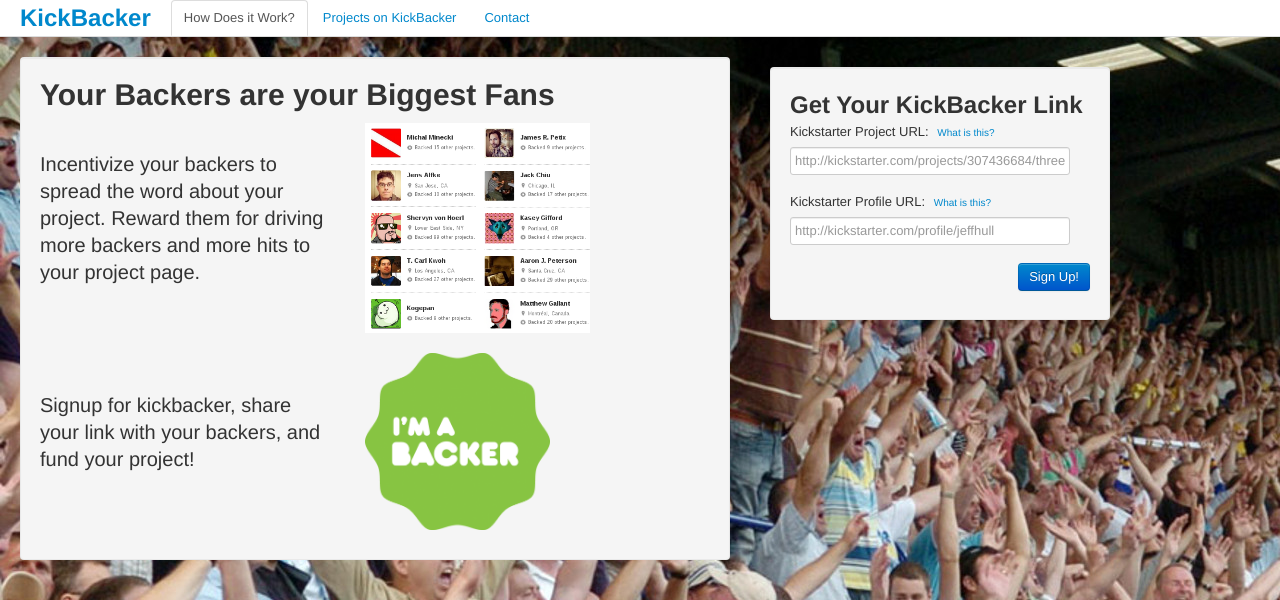
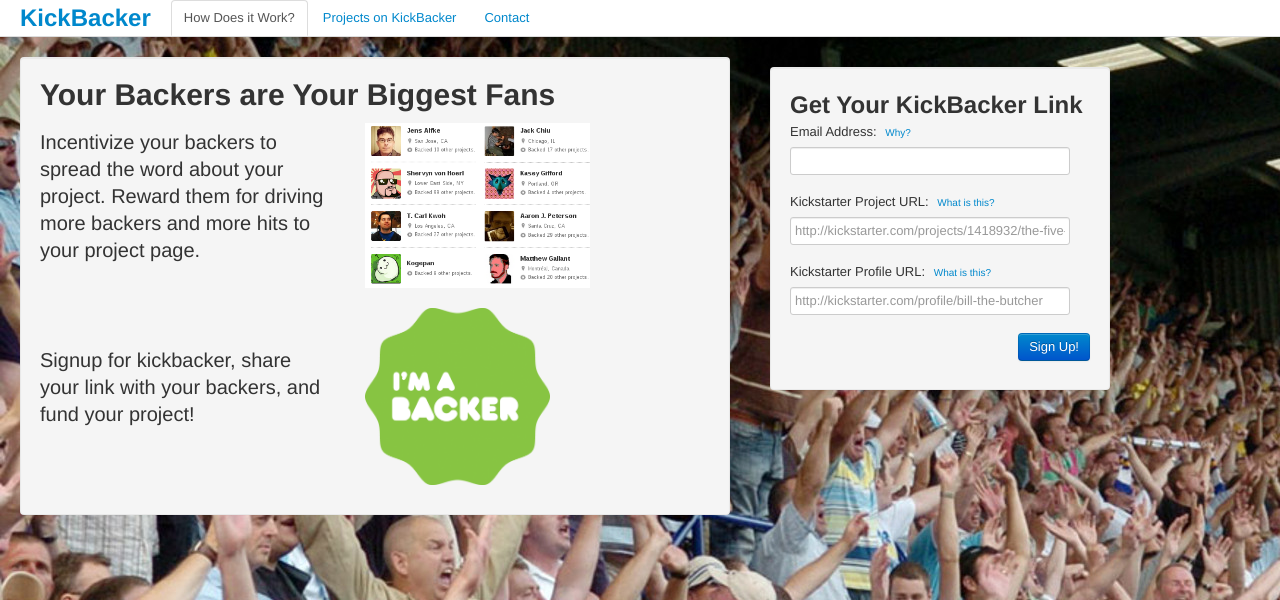
Before and after one commit to jsh2134/kickbacker, a Flask app: page / in a window 1280 px wide. Shown: the top 600 px of the page. Run offline with Flask 2, Linux system fonts and the light colour scheme; data that the repository does not hold is empty; parts of the project's set-up code (start-up, migrations or seed data) failed here and were passed over; some libraries are stand-ins or nearby versions.

Commit message:
added email address to collected data, more/better field validation, kickbacker user

```diff
--- a/kickbacker/celery_queue/tasks.py
+++ b/kickbacker/celery_queue/tasks.py
@@ -9,5 +9,5 @@ def harvest_project(url):
 	kickstarter.get_project(url)
 
 @celery.task
-def harvest_backer(url):
-	kickstarter.get_backer(url)
+def harvest_backer(url, backer_type):
+	kickstarter.get_backer(url, backer_type)
--- a/kickbacker/kickstarter.py
+++ b/kickbacker/kickstarter.py
@@ -339,7 +339,7 @@ def get_project(project_url):
 	return project_dict
 
 
-def get_backer(backer_url):
+def get_backer(backer_url, backer_type):
 
 	logging.info("Parsing URL %s" % (backer_url) )
 
@@ -352,6 +352,9 @@ def get_backer(backer_url):
 	for key, value in backer_dict.iteritems():
 		a = datalib.update_backer(app.rs, backer_id, key, value)
 		logging.info('%s %s: %s for %s' % ("Added" if a else "Existed", key, value, backer_id))
+
+	# Add Backer Type
+	datalib.update_backer(app.rs, backer_id, 'type', backer_type)
 
 	return backer_dict
 
--- a/kickbacker/static/js/kickbacker.js
+++ b/kickbacker/static/js/kickbacker.js
@@ -33,7 +33,7 @@ function get_backers(url, callback, err_callback) {
            });
   }
 
-function save_key(key, backer_id, project_id, url, kb_url) {
+function save_key(key, backer_id, project_id, url, kb_url, email, kb_type) {
     $.ajax({ 'type': 'POST',
            'async': false,
            'cache': false,
@@ -43,7 +43,9 @@ function save_key(key, backer_id, project_id, url, kb_url) {
                 'backer_id' : backer_id,
                 'project_id' : project_id,
                 'url' : url,
-                'kb_url' : kb_url
+                'kb_url' : kb_url,
+                'email' : email,
+                'kb_type': kb_type
            },
            'url': '/key'
            });
@@ -65,17 +67,30 @@ function get_project_backers() {
 function get_backer_id(url) {
   var pattern = '/profile/([A-z0-9]*)/?';
   var matched = url.match(pattern);
-  return matched[1]
+  try {
+    return matched[1];
+  } catch(err) {
+    return false;
+  }
 }
 
 function get_project_id(url) {
   var pattern = '/projects/([A-z0-9]*)/?';
   var matched = url.match(pattern);
-  return matched[1]
+  try {
+    return matched[1];
+  } catch(err) {
+    return false;
+  }
 }
 
-function build_kb_url(project_id, backer_id) {
-  return self.document.location.origin + "/"
+function build_kb_url(project_id, backer_id, kb_type) {
+  if (kb_type == 'owner') {
+       return self.document.location.origin + "/"
+            + "new/"
+            + project_id + "/"
+  } else  {
+       return self.document.location.origin + "/"
             + "r/"
             + project_id + "/"
             + backer_id + "/"
@@ -87,14 +102,25 @@ function clean_url(url) {
   return matched[1]
 }
 
-function is_valid_kickstarter_url(url) {
-  if (url.match('kickstarter') != null) { return true; }
-  else { return false;}
+function is_valid_kickstarter_url(url, url_type) {
+  if (url.match('kickstarter') == null) {
+    return false;
+  }
+  if ((url_type == 'backer') && (get_backer_id(url) == false)) {
+    return false;
+  }
+  if ((url_type == 'project') && (get_project_id(url) == false)) {
+    return false;
+  }
+  return true;
 }
 
 function display_url() {
+    $('#go').attr('disabled', 'disabled');
     var url = $('#ks-url').val();
     var profile = $('#ks-profile').val();
+    var email = $('#ks-email').val();
+    var kb_type = $('#kb-type').val();
 
     //Strip Args from URLs
     url = clean_url(url);
@@ -102,13 +128,30 @@ function display_url() {
 
     var backer_id = get_backer_id(profile);
     var project_id = get_project_id(url);
-    var kb_url = build_kb_url(project_id, backer_id);
+    var kb_url = build_kb_url(project_id, backer_id, kb_type);
     get_awesm_url(kb_url, function(data) {
+                $('#button-div').toggle();
                 $('#your-link').toggle();
                 $('#your-link-area').val(data.awesm_url);
-                save_key(data.path, backer_id, project_id, url, kb_url);
+                save_key(data.path, backer_id, project_id, url, kb_url, email, kb_type);
               }, function(data) {
                   console.log(data);
                   $('#your-link').html("An Error has occurred when shortening your url: " + data.responseText);
                   });
    }
+function is_valid_email() {
+  var re = /\S+@\S+\.\S+/;
+  return re.test($('#ks-email').val());
+}
+function is_valid_submit() {
+   if (is_valid_kickstarter_url($('#ks-url').val(), 'project') == false) {
+     return false;
+  }
+   if (is_valid_kickstarter_url($('#ks-profile').val(), 'backer') == false) {
+     return false;
+  }
+   if (is_valid_email() == false) {
+     return false;
+  }
+  return true;
+}
--- a/kickbacker/templates/get_project.html
+++ b/kickbacker/templates/get_project.html
@@ -9,26 +9,38 @@ $(function () {
   var poptions = { 'placement': 'left' };
   $('#ks-url-help').popover(poptions);
   $('#ks-profile-help').popover(poptions);
+  $('#ks-email-help').popover(poptions);
   $('#ks-url').keyup(function() {
     url = $('#ks-url').val();
-    if (is_valid_kickstarter_url(url) == false) {
+    if (is_valid_kickstarter_url(url, 'project') == false) {
        $('#ks-url').addClass('error');
        $('#go').attr('disabled', 'disabled');
     } else {
        $('#ks-url').removeClass('error');
-        if (is_valid_kickstarter_url($('#ks-profile').val()) == true) {
+        if (is_valid_submit() == true) {
           $('#go').removeAttr('disabled');
         }
     }
   });
   $('#ks-profile').keyup(function() {
     url = $('#ks-profile').val();
-    if (is_valid_kickstarter_url(url) == false) {
+    if (is_valid_kickstarter_url(url, 'backer') == false) {
        $('#ks-profile').addClass('error');
        $('#go').attr('disabled', 'disabled');
     } else {
        $('#ks-profile').removeClass('error');
-        if (is_valid_kickstarter_url($('#ks-url').val()) == true) {
+        if (is_valid_submit() == true) {
+          $('#go').removeAttr('disabled');
+        }
+    }
+  });
+  $('#ks-email').keyup(function() {
+    if (is_valid_email() == false) {
+       $('#ks-email').addClass('error');
+       $('#go').attr('disabled', 'disabled');
+    } else {
+       $('#ks-email').removeClass('error');
+        if (is_valid_submit() == true) {
           $('#go').removeAttr('disabled');
         }
     }
@@ -46,7 +58,7 @@ $(function () {
    <h2>Get Your KickBacker Link</h2>
    <fieldset class="control-group">
       {% if lead_type == 'backer' %}
-          <input id="ks-url" name="url" type="hidden" value="{{ project['url'] }}">
+          <!-- Project Header -->
           <div id='project-{{project.id}}' class='index-project-leaderboard'>
             <p>
             <a href="http://kickstarter.com/{{project.link}}"><img src='{{project.img}}' width='100px' class='thumb'></a>
@@ -61,32 +73,58 @@ $(function () {
             </p>
           </div>
         <hr>
+      {% endif %}
+      <!-- Begin Email Info -->
+      <div class="control-group">
+         <label class="control-label">Email Address:
+            <span class='help-inline'>
+              <a style='font-size:10px;' id='ks-email-help' rel='popover' href='#' data-original-title='Email Address' data-content='We will use your email address to identify your projects. We will only send you emails about your KickBacker account and project progress. We will never rent, sell, barter or exchange your information for any other purpose.'>Why?</a>
+            </span>
+          </label>
+        <div class="controls">
+          <input id="ks-email" name="email" type="text" class='input-xlarge'>
+        </div>
+      </div>
+      <!-- Begin Project Info -->
+      {% if lead_type == 'backer' %}
+        <input id="kb-type" name="kb-type" type="hidden" value="backer">
+        <input id="ks-url" name="url" type="hidden" value="{{ project['url'] }}">
       {% else %}
+        <input id="kb-type" name="kb-type" type="hidden" value="owner">
         <div class="control-group">
           <label class="control-label">Kickstarter Project URL:
             <span class='help-inline'>
-              <a style='font-size:10px;' id='ks-url-help' rel='popover' href='#' data-original-title='Kickstarter Project URL' data-content='Enter the URL of the project you wish to promote. You can get the kickstarter project URL by going to the Kickstarter page for that project, and copy and pasting the link here. <br><br> It will be in the format <b>http://kickstarter.com/projects/project-shortname-or-id/full-project-name</b>'>What is this?</a>
+              <a style='font-size:10px;' id='ks-url-help' rel='popover' href='#' data-original-title='Kickstarter Project URL' data-content='Enter the URL of the project you wish to promote. You can get the kickstarter project URL by going to the Kickstarter page for that project, and copy and pasting the link here. <br><br> It will look like this: <b>http://kickstarter.com/projects/project-shortname-or-id/full-project-name</b>'>What is this?</a>
             </span>
           </label>
           <div class="controls">
-            <input id="ks-url" name="url" type="text" class='input-xlarge' placeholder='http://kickstarter.com/projects/307436684/three-and-a-half-pike'>
+            <input id="ks-url" name="url" type="text" class='input-xlarge' placeholder='http://kickstarter.com/projects/1418932/the-five-points'>
           </div>
         </div>
       {% endif %}
+      <!-- Begin Backer Info -->
       <div class="control-group">
         <label class="control-label">Kickstarter Profile URL:
             <span class='help-inline'>
-              <a style='font-size:10px;' id='ks-profile-help' rel='popover' href='#' data-original-title='Kickstarter Profile URL' data-content='You can get your kickstarter profile URL by logging into Kickstarter, going to your profile page, and copy and pasting the link here. <br><br> It will be in the format <b>http://kickstarter.com/profile/your-name-or-id</b>'>What is this?</a>
+              <a style='font-size:10px;' id='ks-profile-help' rel='popover' href='#' data-original-title='Kickstarter Profile URL' data-content='You can get your kickstarter profile URL by logging into Kickstarter, going to your profile page, and copy and pasting the link here. <br><br> It will look like this: <b>http://kickstarter.com/profile/your-name-or-id</b>'>What is this?</a>
             </span>
           </label>
         <div class="controls">
-          <input id="ks-profile" name="ks-profile" type="text" class='input-xlarge' placeholder="http://kickstarter.com/profile/jeffhull">
+          <input id="ks-profile" name="ks-profile" type="text" class='input-xlarge' placeholder="http://kickstarter.com/profile/bill-the-butcher">
         </div>
       </div>
       <div id='your-link'>
         <textarea id='your-link-area' class='input-xlarge'>
         </textarea>
+        <span class='help-inline'>
+          {% if lead_type == 'backer' %}
+            Copy Your Link and Go!
+          {% else %}
+            Copy Your Link, Share with your Backers and Go!
+          {% endif %}
+        </span>
       </div>
+      <div id="button-div">
         <button id='go' type="button" onclick='display_url()' class="btn btn-primary" style='float:right;'>
           {% if lead_type == 'backer' %}
             Start Earning Kickbacks!
@@ -94,6 +132,7 @@ $(function () {
             Sign Up!
           {% endif %}
         </button>
+      </div>
   </fieldset>
   </form>
 </div>
--- a/kickbacker/templates/index.html
+++ b/kickbacker/templates/index.html
@@ -7,7 +7,7 @@
     {% if lead_type == 'backer' %}
       <h1>Earn Rewards by Sharing</h1>
     {% elif lead_type == 'owner' %}
-      <h1>Your Backers are your Biggest Fans</h1>
+      <h1>Your Backers are Your Biggest Fans</h1>
     {% endif %}
     </div>
     <div class='buzzword-wrapper'>
--- a/kickbacker/views.py
+++ b/kickbacker/views.py
@@ -67,6 +67,8 @@ def key_redirect(project_id, backer_id):
 	key = raw_key.split('_')[1]
 	redirect_url = datalib.get_redirect(app.rs, key)
 
+	redirect_url = '%s?ref=kickbacker' % (redirect_url)
+
 	# TODO if you have cookie don't count
 	# Increment Clicks
 	datalib.increment_short_key_value(app.rs, key, 'clicks')
@@ -94,26 +96,34 @@ def add_short_key():
 	kb_url = request.form.get('kb_url')
 	backer_id = request.form.get('backer_id')
 	project_id = request.form.get('project_id')
+	email = request.form.get('email')
+	kb_type = request.form.get('kb_type')
 
 	url = lib.strip_url_args(url)
 
-	create_new_project(backer_id, project_id, key, kb_url, url)
+	create_new_project(backer_id, project_id, key, kb_url, \
+						url, email, kb_type)
 
 	return jsonify( {   'success':True,
 						'message':'Added key:%s for backer:%s to project:%s' \
 									% (key, backer_id, project_id)})
 
 
-def create_new_project(backer_id, project_id, key, kb_url, url):
+def create_new_project(backer_id, project_id, key, \
+						kb_url, url, email, kb_type):
 
 	# Queue up backer scrape job
 	if datalib.add_backer(app.rs, backer_id):
-		tasks.harvest_backer.delay(kickstarter.BACKER_URL % (backer_id))
+		tasks.harvest_backer.delay(kickstarter.BACKER_URL % (backer_id), kb_type)
 
 	# Queue up project scrape job
 	if datalib.add_project(app.rs, project_id):
 		tasks.harvest_project.delay(url)
 
+	datalib.add_kickbacker(app.rs, email)
+	datalib.update_kickbacker(app.rs, email, 'project', project_id)
+	datalib.update_kickbacker(app.rs, email, 'backer',  backer_id)
+	datalib.update_kickbacker(app.rs, email, 'backer_type',  kb_type)
 	datalib.add_project_backer(app.rs, project_id, backer_id)
 	datalib.add_short_key(app.rs, key)
 	datalib.add_backer_short_key(app.rs, backer_id, key)
@@ -121,9 +131,11 @@ def create_new_project(backer_id, project_id, key, kb_url, url):
 	datalib.add_redirect(app.rs, key, url)
 	datalib.update_short_key(app.rs, key, 'clicks', 0)
 	datalib.update_short_key(app.rs, key, 'url', url)
-	datalib.update_short_key(app.rs, key, 'created', datetime.datetime.now())
+	datalib.update_short_key(app.rs, key, 'created', \
+										datetime.datetime.now())
 	datalib.update_short_key(app.rs, key, 'project_id', project_id)
 	datalib.update_short_key(app.rs, key, 'backer_id', backer_id)
+	datalib.update_short_key(app.rs, key, 'backer_type',  kb_type)
 
 def projectboard():
 	""" Display stats about all projects"""
@@ -187,20 +199,24 @@ def leaderboard(project_id):
 		total_clicks = 0
 		backer_dict = {}
 		for backer_id in project_backers:
-			backer_dict[backer_id] = datalib.get_backer(app.rs, backer_id)
-			backer_key_list = datalib.get_backer_short_keys(app.rs, backer_id)
-			for key_id in backer_key_list:
-				if key_id in project_keys:
-					backer_dict[backer_id]['key'] = datalib.get_short_key(app.rs, key_id)
-					backer_dict[backer_id]['key']['id'] = key_id
-					backer_dict[backer_id]['key']['rewards'] = datalib.get_rewards(app.rs, key_id)
+			backer_info = datalib.get_backer(app.rs, backer_id)
+			# Ignore Owners
+			# TODO remove this when data is wiped
+			if 'backer_type' not in backer_info or backer_info['backer_type'] == 'backer':
+				backer_dict[backer_id] = backer_info
+				backer_key_list = datalib.get_backer_short_keys(app.rs, backer_id)
+				for key_id in backer_key_list:
+					if key_id in project_keys:
+						backer_dict[backer_id]['key'] = datalib.get_short_key(app.rs, key_id)
+						backer_dict[backer_id]['key']['id'] = key_id
+						backer_dict[backer_id]['key']['rewards'] = datalib.get_rewards(app.rs, key_id)
 
-					# Aggregate Clicks
-					total_clicks += int(backer_dict[backer_id]['key']['clicks'])
+						# Aggregate Clicks
+						total_clicks += int(backer_dict[backer_id]['key']['clicks'])
 
-					# Format Timestamp
-					backer_dict[backer_id]['key']['created'] = \
-										make_timestamp(backer_dict[backer_id]['key']['created'])
+						# Format Timestamp
+						backer_dict[backer_id]['key']['created'] = \
+											make_timestamp(backer_dict[backer_id]['key']['created'])
 
 		sorted_backers = backer_dict.keys()
 		sorted_backers.sort(lambda x,y: cmp(
```
Also changed, not shown: kickbacker/datalib.py (+21 -0 lines), kickbacker/static/img/backers-listed-5.png (added), kickbacker/static/img/backers-listed.png. Lines whose indentation alone changed are shown as unchanged.
